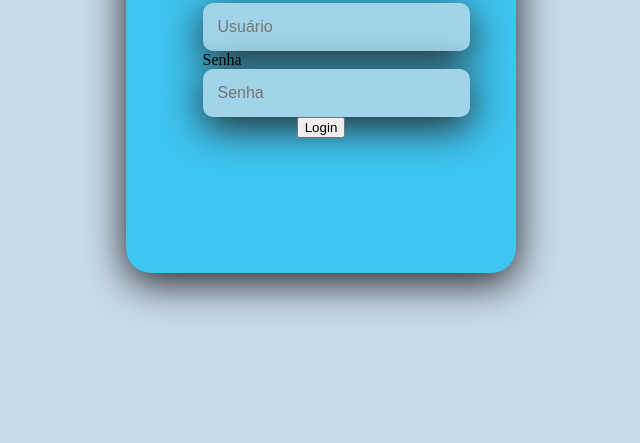
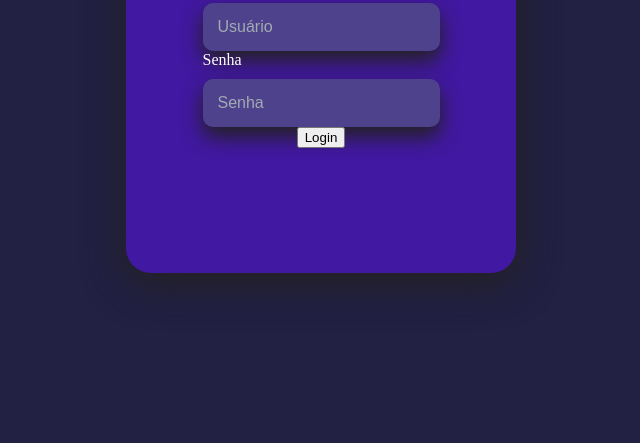
Before and after one commit to Lucasmenezes08/login, a plain HTML site: page index.html in a window 1280 px wide. Shown: the part 357-800 px from the top of the page, without its empty margins (319-959 px from the left). Drawn offline with Linux system fonts and the light colour scheme.

Commit message:
Estilizar label box-login

```diff
--- a/style.css
+++ b/style.css
@@ -5,7 +5,7 @@ body{
 form {
     width: 100vw;
     height: 100vh;
-    background-color:rgb(200, 219, 237);
+    background-color:rgb(34, 32, 67);
     display:flex;
     justify-content: center;
     align-items: center;
@@ -20,7 +20,7 @@ form {
     align-items: center;
     flex-direction: column;
     padding: 30px 35px;
-    background: rgb(62, 197, 241);
+    background: rgb(65, 24, 161);
     border-radius: 25px;
     box-shadow: 0px 10px 40px rgb(35, 33, 33) ;
 
@@ -43,10 +43,21 @@ form {
     border: none;
     border-radius: 10px;
     padding: 15px;
-    background: rgb(161, 211, 233);
-    color:black;
+    background: rgb(78, 66, 141);
+    color:white;
     font-size: 12pt;
-    box-shadow: 0px 10px 40px rgb(35, 33, 33) ;
+    box-shadow: 0px 10px 20px rgb(35, 33, 33) ;
     outline: none;
+    box-sizing: border-box;
 
 }
+
+.caixatexto > label{
+    color: white;
+    margin-bottom: 10px;
+
+}
+
+.caixatexto > input::placeholder{
+    color:rgb(163, 170, 176)
+}
```
